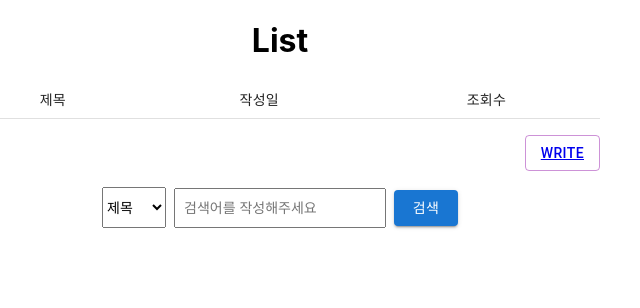
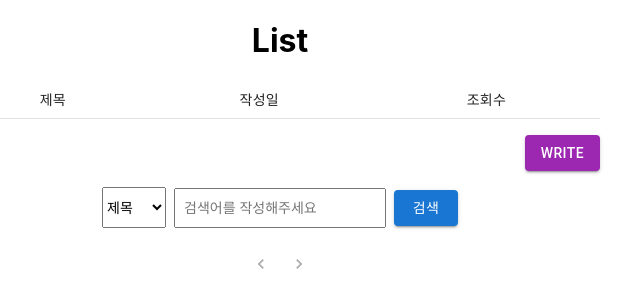
Before and after one commit to mandoo1229/React-Board-ReStart, a React (Create React App) app: page / in a window 1280 px wide. Shown: the top 308 px of the page, without its empty margins (360-1000 px from the left). Built offline with nearby package versions, Linux system fonts and the light colour scheme.

Commit message:
Docs : 디자인 변경 및 수정

```diff
--- a/src/Page/Detail.js
+++ b/src/Page/Detail.js
@@ -44,12 +44,16 @@ const Detail = memo(({ dispatch }) => {
               <td>내용 : {item.content} </td>
             </tr>
           </table>
-          <div style={{ display: 'flex', justifyContent: 'space-between', marginTop: '200px' }}>
-            <Button color="secondary" href="/">
-              <Link to="/">목록으로 가기</Link>
+          <div style={{ display: 'flex', justifyContent: 'space-between', marginTop: '100px' }}>
+            <Button variant="contained" color="secondary" href="/">
+              <Link to="/" style={{ color: 'inherit', textDecoration: 'none' }}>
+                목록으로 가기
+              </Link>
             </Button>
             <Button variant="contained" href={`/update/${item.id}`} style={{ marginLeft: '540px' }}>
-              <Link to={`/update/${item.id}`}>수정</Link>
+              <Link to={`/update/${item.id}`} style={{ color: 'inherit', textDecoration: 'none' }}>
+                수정
+              </Link>
             </Button>
             <Button variant="contained" color="error" onClick={onClickDelete}>
               삭제
--- a/src/Page/List.js
+++ b/src/Page/List.js
@@ -9,6 +9,7 @@ import TableCell from '@mui/material/TableCell';
 import TableHead from '@mui/material/TableHead';
 import TableRow from '@mui/material/TableRow';
 import Button from '@mui/material/Button';
+import Pagination from '@mui/material/Pagination';
 
 const List = memo(({ list, dispatch }) => {
   const [search, setSearch] = useState('');
@@ -57,21 +58,6 @@ const List = memo(({ list, dispatch }) => {
     return data.slice(startIndex, endIndex);
   };
 
-  const Pagination = () => {
-    const totalPages = Math.ceil(list.length / itemsPerPage);
-    const pageNumbers = Array.from({ length: totalPages }, (_, index) => index + 1);
-
-    return (
-      <div className="pagination">
-        {pageNumbers.map((number) => (
-          <button key={number} onClick={() => setCurrentPage(number)}>
-            {number}
-          </button>
-        ))}
-      </div>
-    );
-  };
-
   const sortedList = [...list].reverse(); // 최신글이 1페이지에 오도록 역순으로 정렬
 
   return (
@@ -101,8 +87,10 @@ const List = memo(({ list, dispatch }) => {
         </TableBody>
       </Table>
       <div className="button-container">
-        <Button variant="outlined" color="secondary" style={{ marginLeft: 'auto' }}>
-          <Link to="/write">write</Link>
+        <Button variant="contained" color="secondary" style={{ marginLeft: 'auto', color: 'white' }}>
+          <Link to="/write" style={{ color: 'inherit', textDecoration: 'none' }}>
+            write
+          </Link>
         </Button>
       </div>
       <div className="search-container">
@@ -121,7 +109,15 @@ const List = memo(({ list, dispatch }) => {
           검색
         </Button>
       </div>
-      <Pagination />
+      <div className="pagination-container">
+        <Pagination
+          style={{ marginTop: '20px' }}
+          count={Math.ceil(filteredItems.length > 0 ? filteredItems.length / itemsPerPage : list.length / itemsPerPage)}
+          page={currentPage}
+          onChange={(event, page) => setCurrentPage(page)}
+          color="primary"
+        />
+      </div>
     </div>
   );
 });
--- a/src/Page/Update.js
+++ b/src/Page/Update.js
@@ -79,7 +79,9 @@ const Update = memo(({ dispatch }) => {
               저장
             </Button>
             <Button variant="contained" color="error" style={{ marginLeft: '8px' }}>
-              <Link to="/">취소</Link>
+              <Link to="/" style={{ color: 'inherit', textDecoration: 'none' }}>
+                취소
+              </Link>
             </Button>
           </div>
         </div>
--- a/src/Page/Write.js
+++ b/src/Page/Write.js
@@ -87,7 +87,9 @@ const Write = memo(({ id, dispatch }) => {
           저장
         </Button>
         <Button variant="contained" color="error" style={{ marginLeft: '8px' }}>
-          <Link to="/">취소</Link>
+          <Link to="/" style={{ color: 'inherit', textDecoration: 'none' }}>
+            취소
+          </Link>
         </Button>
       </div>
     </div>
```
